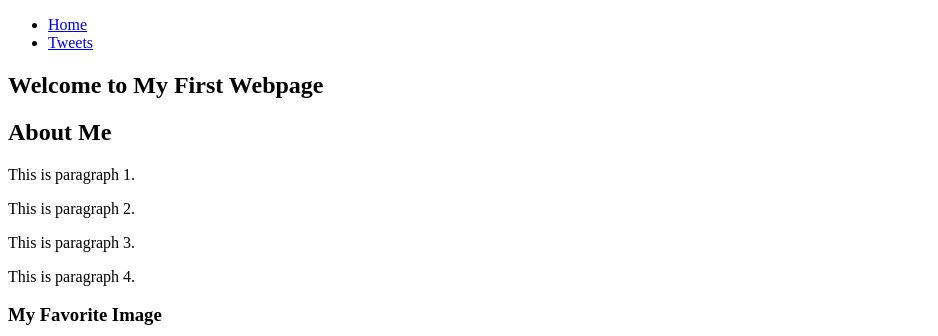
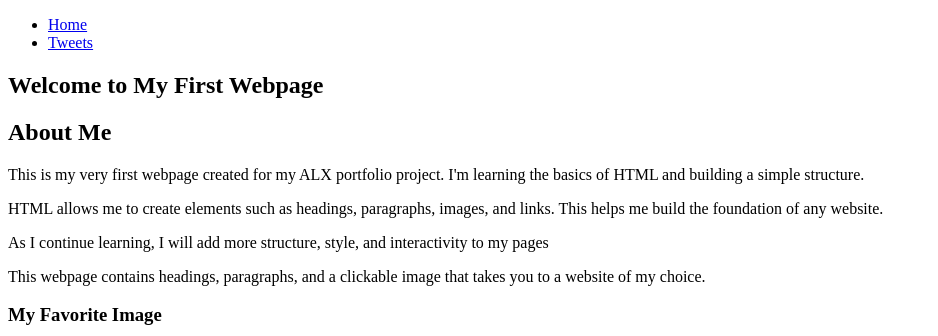
Before and after one commit to OluwadamilolaOlaniyan/My_First_Portfolio, a plain HTML site: page html_basic/index.html in a window 1280 px wide. Shown: the top 336 px of the page, without its empty margins (0-938 px from the left). Drawn offline with Linux system fonts and the light colour scheme.

Commit message:
Structure

```diff
--- a/html_basic/index.html
+++ b/html_basic/index.html
@@ -19,10 +19,10 @@
             <h1>Welcome to My First Webpage</h1>
 
             <h2>About Me</h2>
-            <p>This is paragraph 1.</p>
-            <p>This is paragraph 2.</p>
-            <p>This is paragraph 3.</p>
-            <p>This is paragraph 4.</p>
+            <p>This is my very first webpage created for my ALX portfolio project. I'm learning the basics of HTML and building a simple structure.</p>
+            <p>HTML allows me to create elements such as headings, paragraphs, images, and links. This helps me build the foundation of any website.</p>
+            <p>As I continue learning, I will add more structure, style, and interactivity to my pages</p>
+            <p>This webpage contains headings, paragraphs, and a clickable image that takes you to a website of my choice.</p>
 
             <h3>My Favorite Image</h3>
             <a href="https://example.com">
```
